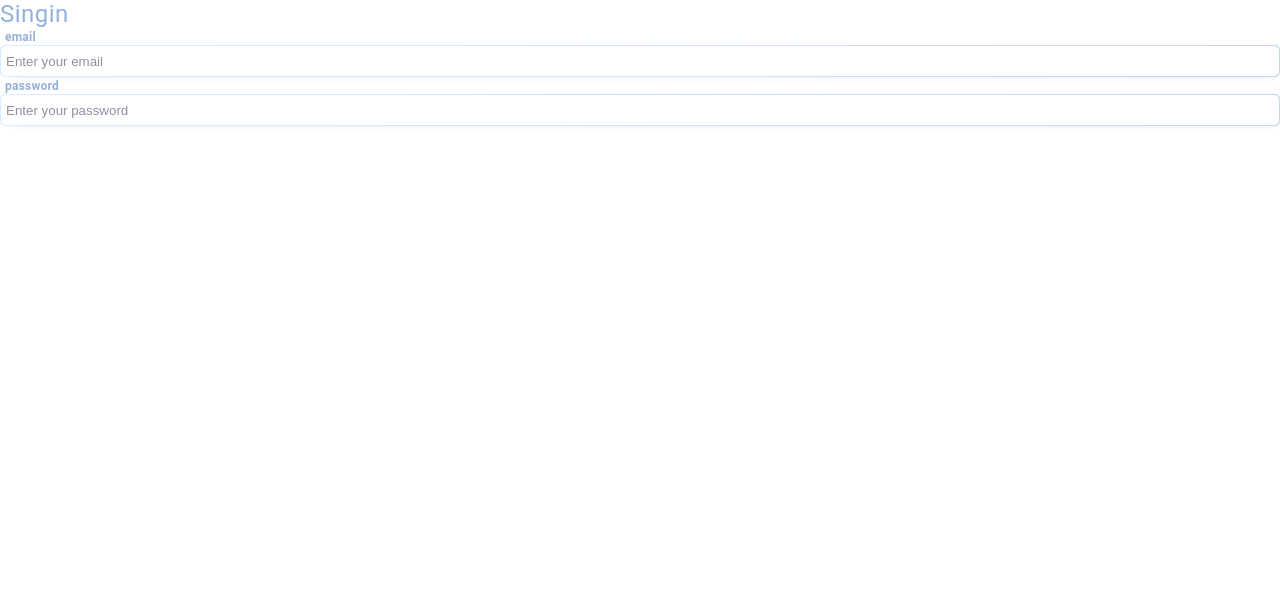
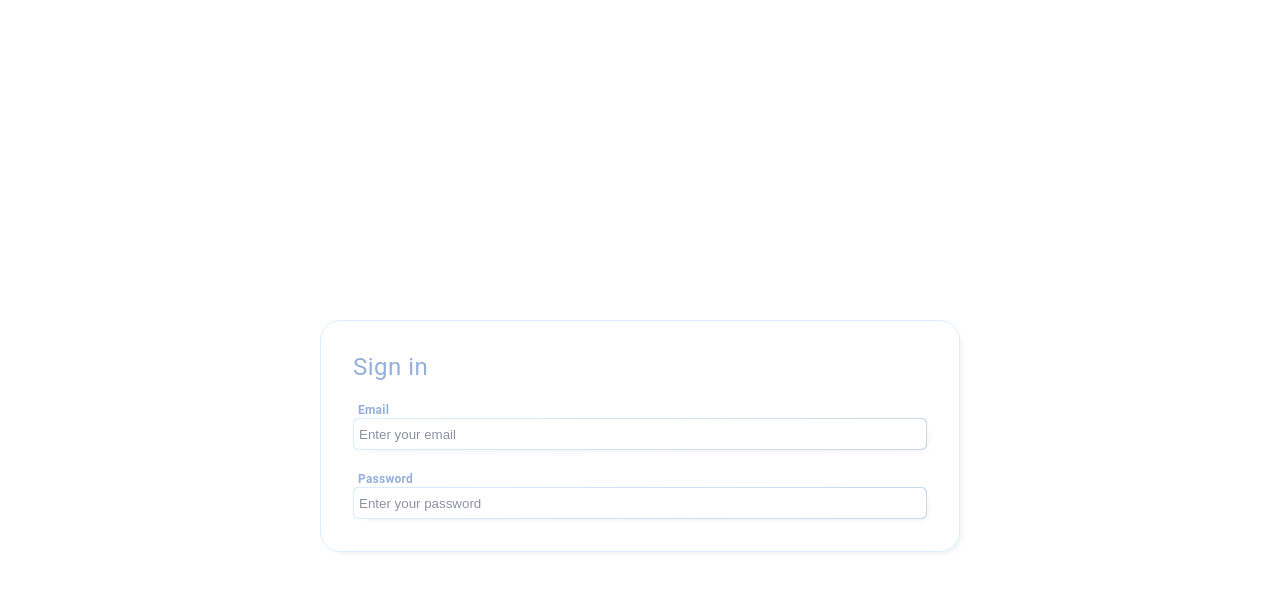
Before and after one commit to manuelbenitez/bishop, a Next.js app: page /signin in a window 1280 px wide. Shown: the top 590 px of the page. Built offline with nearby package versions, Linux system fonts and the light colour scheme; what easy-peasy would draw is missing.

Commit message:
refactor: sign in

```diff
--- a/pages/signin/index.tsx
+++ b/pages/signin/index.tsx
@@ -9,15 +9,15 @@ const Singin = ({ isSignedIn }: ISigninProps) => {
   const [password, setPassword] = useState<string>("");
   return (
     <div className={styles["container"]}>
-      <BodyFive color={wildBlueYonder} label={"Singin"} />
+      <BodyFive color={wildBlueYonder} label={"Sign in"} />
       <Input
-        label={"email"}
+        label={"Email"}
         value={email}
         onChange={setEmail}
         placeholder={"Enter your email"}
       />
       <Input
-        label={"password"}
+        label={"Password"}
         value={password}
         onChange={setPassword}
         placeholder={"Enter your password"}
--- a/pages/signin/signin.module.scss
+++ b/pages/signin/signin.module.scss
@@ -0,0 +1,13 @@
+@import '../../styles/colors.scss';
+
+.container {
+  margin: 25%;
+  padding: 2rem;
+  border-radius: 20px;
+  border: 1px solid $aliceBlue;
+  box-shadow: $--shadow;
+
+  display: flex;
+  flex-direction: column;
+  gap: 20px;
+}
```
